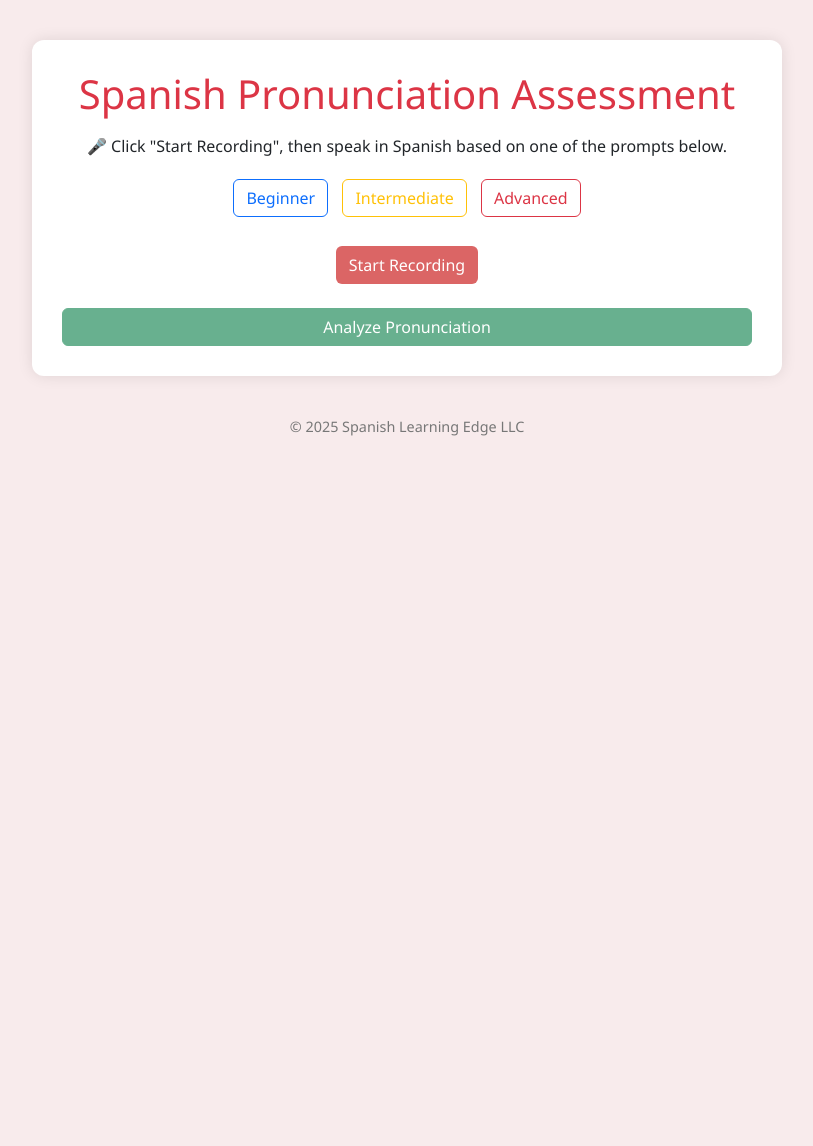
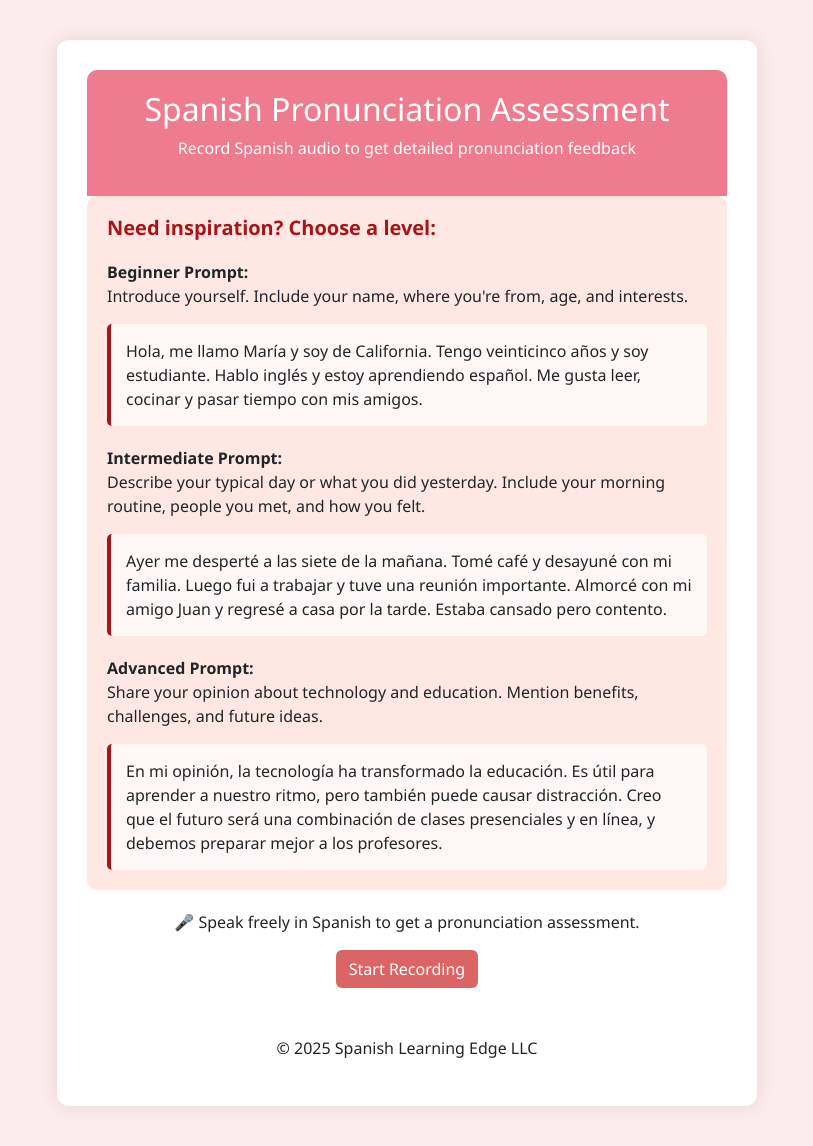
Before and after one commit to angelicagenel/upgraded-spoon, a Flask app: page / in a window 1280 px wide. Shown: the whole page, without its empty margins (233-1046 px from the left). Before the commit the page ends 436 px from the top, so only its background shows below. Run offline with Flask 3, Linux system fonts and the light colour scheme.

Commit message:
Update index.html

```diff
--- a/templates/index.html
+++ b/templates/index.html
@@ -7,133 +7,132 @@
   <link href="https://cdn.jsdelivr.net/npm/bootstrap@5.3.0-alpha1/dist/css/bootstrap.min.css" rel="stylesheet">
   <style>
     body {
+      background-color: #fdecee;
       font-family: 'Segoe UI', Tahoma, Geneva, Verdana, sans-serif;
-      background-color: #f8ebec;
-      padding: 40px 0;
     }
     .container {
-      background: white;
+      max-width: 700px;
+      margin: 40px auto;
+      background-color: white;
+      padding: 30px;
       border-radius: 12px;
-      max-width: 750px;
-      margin: auto;
-      padding: 30px;
-      box-shadow: 0 0 15px rgba(0,0,0,0.1);
+      box-shadow: 0 0 20px rgba(0, 0, 0, 0.1);
+    }
+    .header {
+      background-color: #ef7c8e;
+      color: white;
+      padding: 20px;
+      border-top-left-radius: 10px;
+      border-top-right-radius: 10px;
+      text-align: center;
     }
     .btn-record {
       background-color: #db6565;
       color: white;
     }
-    .btn-record.recording {
-      animation: pulse 1.5s infinite;
+    .prompt-section {
+      background-color: #ffe8e3;
+      padding: 20px;
+      border-radius: 10px;
+      margin-bottom: 20px;
     }
-    @keyframes pulse {
-      0% { transform: scale(1); }
-      50% { transform: scale(1.05); }
-      100% { transform: scale(1); }
+    .prompt-section h5 {
+      color: #a5161b;
+      font-weight: bold;
+      margin-bottom: 15px;
     }
-    .prompt-buttons button {
-      margin: 5px;
-    }
-    .modal-content {
-      padding: 20px;
+    .prompt-section .prompt-title {
+      font-weight: bold;
+      margin-top: 20px;
     }
     .example-text {
-      background: #fff7f5;
+      background-color: #fff7f5;
       padding: 15px;
-      border-left: 4px solid #db6565;
-      margin-top: 15px;
+      border-left: 4px solid #a5161b;
+      margin-top: 10px;
       border-radius: 5px;
-    }
-    footer {
-      text-align: center;
-      margin-top: 40px;
-      font-size: 0.9rem;
-      color: #777;
     }
   </style>
 </head>
 <body>
   <div class="container">
-    <h1 class="text-center text-danger mb-3">Spanish Pronunciation Assessment</h1>
-    <p class="text-center">🎤 Click "Start Recording", then speak in Spanish based on one of the prompts below.</p>
-
-    <!-- PROMPT BUTTONS -->
-    <div class="text-center prompt-buttons mb-4">
-      <button class="btn btn-outline-primary" onclick="showPrompt('beginner')">Beginner</button>
-      <button class="btn btn-outline-warning" onclick="showPrompt('intermediate')">Intermediate</button>
-      <button class="btn btn-outline-danger" onclick="showPrompt('advanced')">Advanced</button>
+    <div class="header">
+      <h2>Spanish Pronunciation Assessment</h2>
+      <p>Record Spanish audio to get detailed pronunciation feedback</p>
     </div>
 
-    <div id="promptContent" style="display:none;">
-      <h4 id="promptTitle"></h4>
-      <p id="promptIdeas"></p>
-      <p class="example-text" id="promptExample"></p>
+    <!-- Prompts -->
+    <div class="prompt-section">
+      <h5>Need inspiration? Choose a level:</h5>
+
+      <div class="prompt-title">Beginner Prompt:</div>
+      <p>Introduce yourself. Include your name, where you're from, age, and interests.</p>
+      <div class="example-text">
+        Hola, me llamo María y soy de California. Tengo veinticinco años y soy estudiante. Hablo inglés y estoy aprendiendo español. Me gusta leer, cocinar y pasar tiempo con mis amigos.
+      </div>
+
+      <div class="prompt-title">Intermediate Prompt:</div>
+      <p>Describe your typical day or what you did yesterday. Include your morning routine, people you met, and how you felt.</p>
+      <div class="example-text">
+        Ayer me desperté a las siete de la mañana. Tomé café y desayuné con mi familia. Luego fui a trabajar y tuve una reunión importante. Almorcé con mi amigo Juan y regresé a casa por la tarde. Estaba cansado pero contento.
+      </div>
+
+      <div class="prompt-title">Advanced Prompt:</div>
+      <p>Share your opinion about technology and education. Mention benefits, challenges, and future ideas.</p>
+      <div class="example-text">
+        En mi opinión, la tecnología ha transformado la educación. Es útil para aprender a nuestro ritmo, pero también puede causar distracción. Creo que el futuro será una combinación de clases presenciales y en línea, y debemos preparar mejor a los profesores.
+      </div>
     </div>
 
-    <!-- RECORDING BUTTON -->
-    <div class="text-center my-4">
-      <button id="recordButton" class="btn btn-record">
-        <i class="bi bi-mic"></i> Start Recording
-      </button>
-      <p id="recordingStatus" class="mt-2 text-muted"></p>
-      <div id="recordingTimer" class="mt-2"></div>
+    <!-- Recording Section -->
+    <div class="text-center">
+      <p>🎤 Speak freely in Spanish to get a pronunciation assessment.</p>
+      <button id="recordButton" class="btn btn-record"><i class="bi bi-mic"></i> Start Recording</button>
+      <p id="recordingStatus" class="mt-2"></p>
+      <audio id="recordedAudio" controls style="display:none;" class="mt-3 w-100"></audio>
     </div>
 
-    <div id="audioPreview" class="mb-3" style="display:none;">
-      <h6>Preview:</h6>
-      <audio id="recordedAudio" controls class="w-100"></audio>
-    </div>
-
-    <div class="d-grid gap-2">
-      <button id="submitButton" class="btn btn-success" disabled>Analyze Pronunciation</button>
-    </div>
-
-    <div id="loadingIndicator" class="text-center my-4" style="display: none;">
-      <div class="spinner-border text-danger" role="status">
-        <span class="visually-hidden">Loading...</span>
-      </div>
-      <p>Analyzing your pronunciation... Please wait.</p>
-    </div>
-
-    <!-- RESULTS SECTION -->
-    <div id="resultContainer" class="mt-4" style="display:none;">
-      <h3 class="text-center mb-3">Results</h3>
-      <p><strong>Score:</strong> <span id="scoreValue">0</span>%</p>
-      <p><strong>ACTFL Level:</strong> <span id="levelValue">Novice</span></p>
-      <p><strong>Transcription:</strong> <span id="transcribedText"></span></p>
-      <p><strong>Corrected Version:</strong> <span id="correctedText"></span></p>
-      <p><strong>Feedback:</strong> <span id="feedbackText"></span></p>
+    <!-- Footer -->
+    <div class="text-center mt-5">
+      <p>© 2025 Spanish Learning Edge LLC</p>
     </div>
   </div>
 
-  <footer>© 2025 Spanish Learning Edge LLC</footer>
+  <script>
+    const recordButton = document.getElementById('recordButton');
+    const recordingStatus = document.getElementById('recordingStatus');
+    const recordedAudio = document.getElementById('recordedAudio');
 
-  <script>
-    const prompts = {
-      beginner: {
-        title: "Beginner Prompt",
-        ideas: "Introduce yourself: your name, where you're from, your age, and your hobbies.",
-        example: "Hola, me llamo María y soy de California. Tengo veinticinco años y soy estudiante. Me gusta leer, cocinar, y pasar tiempo con mis amigos."
-      },
-      intermediate: {
-        title: "Intermediate Prompt",
-        ideas: "Describe your typical day or yesterday’s routine. Mention your morning, tasks, and feelings.",
-        example: "Ayer me desperté a las siete. Tomé un café, trabajé todo el día y cené con mi familia. Estaba cansado pero contento."
-      },
-      advanced: {
-        title: "Advanced Prompt",
-        ideas: "Talk about technology in education. Mention benefits, challenges, and your experiences.",
-        example: "La tecnología ha cambiado la educación. Ahora es más accesible, pero también puede distraer. Creo que el futuro será híbrido."
+    let mediaRecorder;
+    let audioChunks = [];
+    let audioURL = null;
+
+    recordButton.addEventListener('click', async () => {
+      if (!mediaRecorder || mediaRecorder.state === 'inactive') {
+        try {
+          const stream = await navigator.mediaDevices.getUserMedia({ audio: true });
+          mediaRecorder = new MediaRecorder(stream);
+          audioChunks = [];
+          mediaRecorder.ondataavailable = e => audioChunks.push(e.data);
+          mediaRecorder.onstop = () => {
+            const audioBlob = new Blob(audioChunks, { type: 'audio/webm' });
+            if (audioURL) URL.revokeObjectURL(audioURL);
+            audioURL = URL.createObjectURL(audioBlob);
+            recordedAudio.src = audioURL;
+            recordedAudio.style.display = 'block';
+            recordingStatus.textContent = "Recording stopped.";
+          };
+          mediaRecorder.start();
+          recordButton.textContent = "Stop Recording";
+          recordingStatus.textContent = "Recording...";
+        } catch (err) {
+          alert("Microphone access denied or error: " + err.message);
+        }
+      } else if (mediaRecorder.state === 'recording') {
+        mediaRecorder.stop();
+        recordButton.textContent = "Start Recording";
       }
-    };
-
-    function showPrompt(level) {
-      const content = prompts[level];
-      document.getElementById('promptTitle').textContent = content.title;
-      document.getElementById('promptIdeas').textContent = content.ideas;
-      document.getElementById('promptExample').textContent = content.example;
-      document.getElementById('promptContent').style.display = 'block';
-    }
+    });
   </script>
 </body>
 </html>
```
